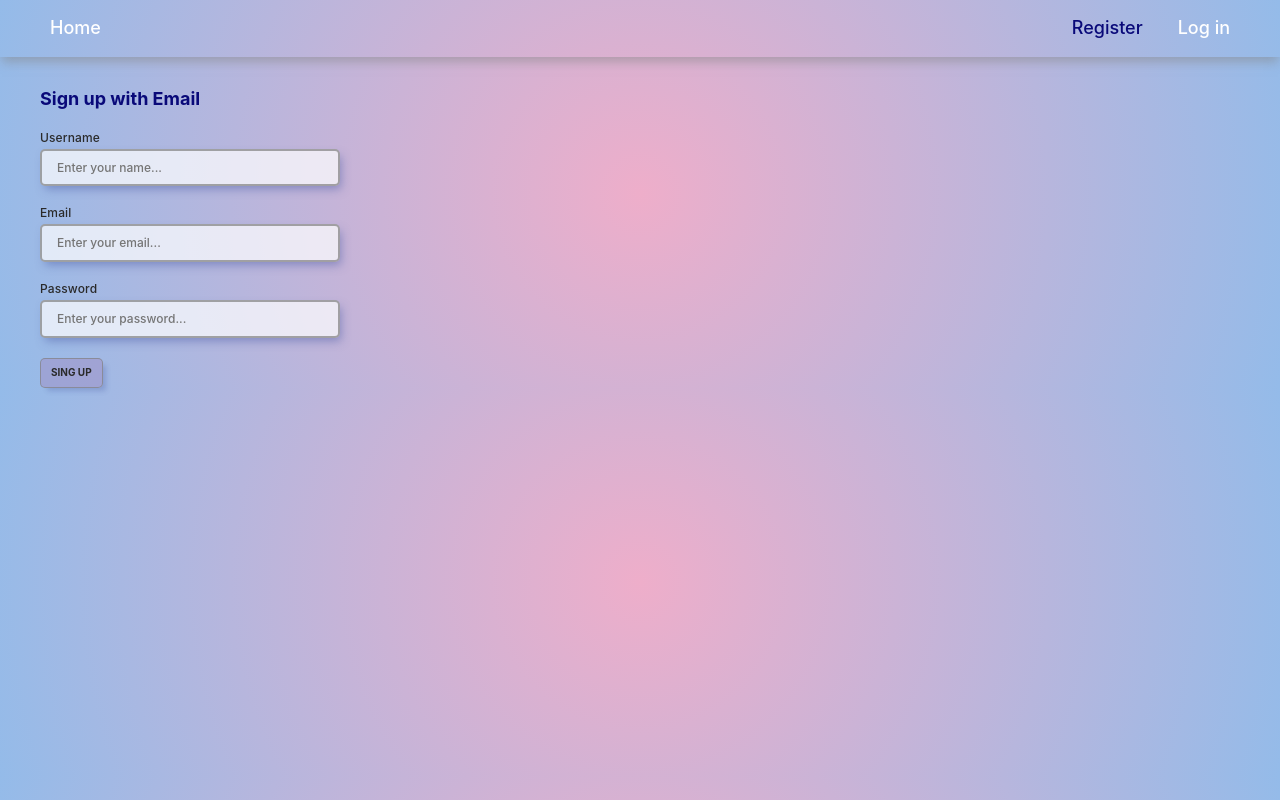
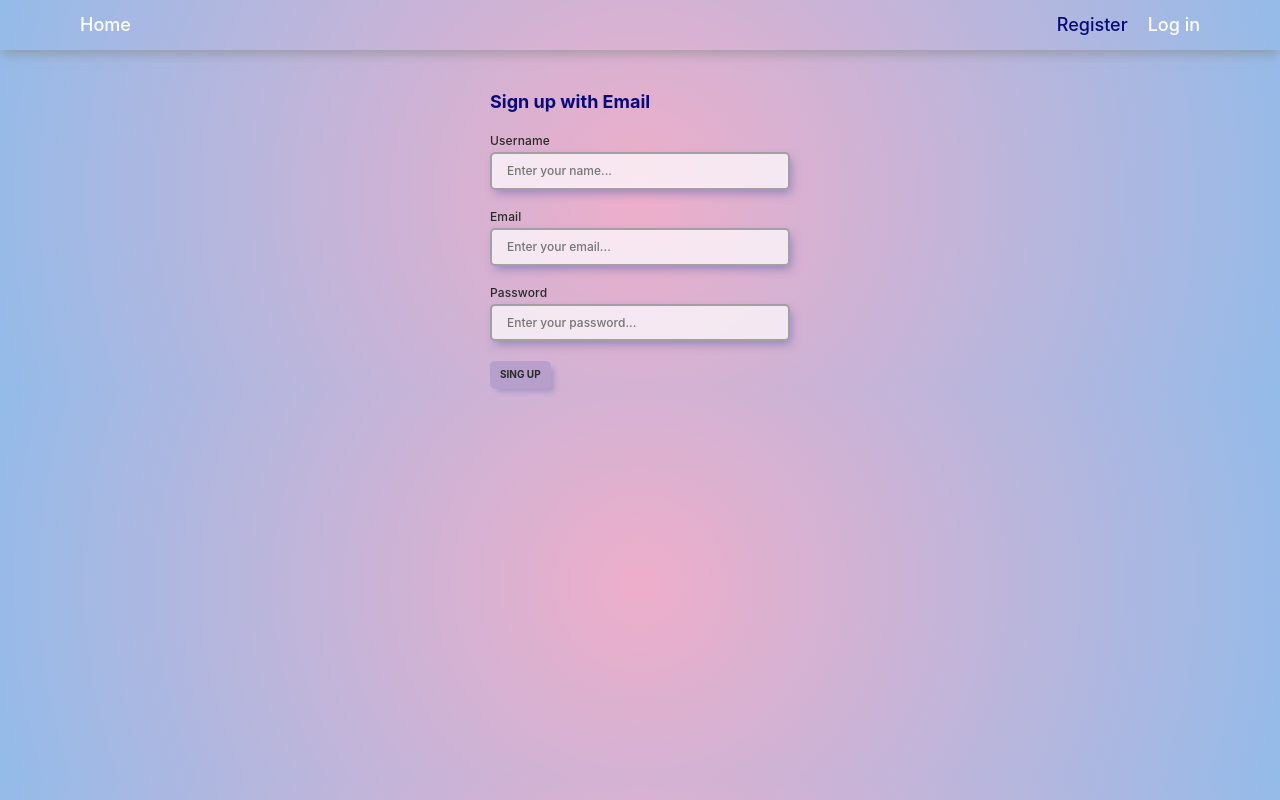
Before and after one commit to JuliaGolban/goit-react-hw-08-phonebook, a React (Create React App) app: page /goit-react-hw-08-phonebook/register in a window 1280 px wide. Built offline with nearby package versions, Linux system fonts and the light colour scheme.

Commit message:
fix positions

```diff
--- a/src/components/AppBar/AppBar.styled.js
+++ b/src/components/AppBar/AppBar.styled.js
@@ -4,6 +4,7 @@ import { NavLink } from 'react-router-dom';
 const Header = styled.header`
   display: inline-flex;
   width: 100vw;
+  min-height: 50px;
   padding: 10px 0;
 
   border-bottom: 5px;
@@ -11,25 +12,46 @@ const Header = styled.header`
 
   & > div {
     display: inline-flex;
+    flex-direction: row;
     justify-content: space-between;
-    max-width: 100vw;
+    align-items: center;
+    gap: 15px;
+    width: 100vw;
+
+    @media screen and (min-width: 768px) {
+      max-width: 1200px;
+    }
   }
 `;
 
 const PageNav = styled.nav`
   display: flex;
-  gap: 15px;
+  gap: 10px;
+
+  @media screen and (min-width: 320px) {
+    gap: 15px;
+  }
+
+  @media screen and (min-width: 768px) {
+    gap: 20px;
+  }
 `;
 
 const AuthNav = styled.nav`
   display: flex;
-  gap: 15px;
+  gap: 10px;
+
+  @media screen and (min-width: 320px) {
+    gap: 15px;
+  }
+
+  @media screen and (min-width: 768px) {
+    gap: 20px;
+  }
 `;
 
 const StyledNavLink = styled(NavLink)`
-  padding: 8px 10px;
-
-  font-size: 16px;
+  font-size: 14px;
   font-weight: 500;
   text-decoration: none;
 
@@ -42,18 +64,10 @@ const StyledNavLink = styled(NavLink)`
 
   &.active {
     color: rgb(9 9 121);
-    /* background-color: rgb(255 255 255 / 30%);
-    box-shadow: 5px 5px 5px -2px rgb(132 132 132 / 20%) inset,
-      -5px 5px 5px -2px rgb(132 132 132 / 20%) inset,
-      -5px -5px 5px -2px rgb(132 132 132 / 20%) inset; */
   }
   :hover:not(.active),
   :focus-visible:not(.active) {
     color: rgb(9 9 121);
-    /* background-color: rgb(255 255 255 / 30%);
-    box-shadow: 5px 5px 5px -2px rgb(132 132 132 / 20%) inset,
-      -5px 5px 5px -2px rgb(132 132 132 / 20%) inset,
-      -5px -5px 5px -2px rgb(132 132 132 / 20%) inset; */
   }
 `;
 
--- a/src/components/ContactsFilter/ContactsFilter.styled.js
+++ b/src/components/ContactsFilter/ContactsFilter.styled.js
@@ -2,14 +2,7 @@ import styled from 'styled-components';
 import { Field, Label, Input } from '../base/Form.styled';
 
 const FieldFilter = styled(Field)``;
-
-const LabelFilter = styled(Label)`
-  font-size: 12px;
-`;
-
-const InputFilter = styled(Input)`
-  width: 250px;
-  padding: 5px 10px;
-`;
+const LabelFilter = styled(Label)``;
+const InputFilter = styled(Input)``;
 
 export { FieldFilter, LabelFilter, InputFilter };
--- a/src/components/ContactsList/ContactsList.styled.js
+++ b/src/components/ContactsList/ContactsList.styled.js
@@ -1,7 +1,10 @@
 import styled from 'styled-components';
 
 const List = styled.ul`
-  width: 300px;
+  width: calc(100vw - 40px);
+  @media screen and (min-width: 320px) {
+    max-width: 300px;
+  }
 `;
 
 const Notify = styled.p`
--- a/src/components/UserMenu/UserMenu.styled.js
+++ b/src/components/UserMenu/UserMenu.styled.js
@@ -3,19 +3,29 @@ import styled from 'styled-components';
 const Box = styled.div`
   display: flex;
   align-items: center;
-  gap: 15px;
+  gap: 5px;
+
+  @media screen and (min-width: 320px) {
+    gap: 10px;
+  }
+
+  @media screen and (min-width: 768px) {
+    gap: 15px;
+  }
 `;
 
 const Text = styled.p`
-  font-size: 16px;
+  font-size: 14px;
   font-weight: 500;
   color: rgb(9 9 121);
+
+  @media screen and (min-width: 768px) {
+    font-size: 18px;
+  }
 `;
 
 const LogOutBtn = styled.button`
-  padding: 3px 5px;
-
-  font-size: 16px;
+  font-size: 14px;
   font-weight: 500;
 
   color: rgb(255 255 255);
--- a/src/components/base/CommonStyle.styled.js
+++ b/src/components/base/CommonStyle.styled.js
@@ -1,30 +1,28 @@
 import styled from 'styled-components';
 
 const Container = styled.div`
+  display: ${props => props.display || 'flex'};
+  flex-direction: ${props => props.flexDirection || 'column'};
+  align-items: ${props => props.alignItems || 'center'};
+  justify-content: c ${props => props.justifyContent || 'center'};
   width: 100%;
   margin: 0 auto;
   padding: 0 20px;
 
-  @media screen and (min-width: 320px) {
-    max-width: 320px;
-  }
-
   @media screen and (min-width: 768px) {
-    max-width: 768px;
     padding: 0 40px;
+    justify-content: space-evenly;
+    flex-direction: row;
+    align-items: flex-start;
   }
 
   @media screen and (min-width: 1280px) {
-    max-width: 1280px;
+    max-width: 1200px;
   }
 `;
+
 const Section = styled.section`
-  display: flex;
-  flex-direction: column;
-  align-items: center;
-  justify-content: center;
-  padding-top: 30px;
-  margin: ${props => props.margin || '0'};
+  margin: ${props => props.margin || '40px 0 0 0'};
 `;
 
 const Title = styled.h1`
--- a/src/components/base/Form.styled.js
+++ b/src/components/base/Form.styled.js
@@ -66,7 +66,8 @@ const Submit = styled.button`
 
   background-color: rgba(160, 141, 196, 0.5);
   border-radius: 5px;
-  border: 1px solid rgba(128, 128, 128, 0.7);
+  border: none;
+  /* border: 1px solid rgba(128, 128, 128, 0.7); */
   box-shadow: 5px 5px 5px -2px rgba(75, 92, 165, 0.3);
   cursor: pointer;
 
@@ -74,7 +75,8 @@ const Submit = styled.button`
   &:focus,
   &:active {
     background-color: rgba(9, 9, 121, 0.3);
-    border: 1px solid rgba(128, 128, 128);
+    border: none;
+    /* border: 1px solid rgba(128, 128, 128); */
     box-shadow: 1px -1px 10px -2px rgba(75, 92, 165, 0.3) inset;
   }
 `;
--- a/src/components/base/GlobalStyle.js
+++ b/src/components/base/GlobalStyle.js
@@ -10,8 +10,7 @@ export const GlobalStyle = createGlobalStyle`
   -webkit-font-smoothing: antialiased;
   -moz-osx-font-smoothing: grayscale;
 
-background: rgb(238,174,202);
-background: radial-gradient(circle, rgba(238,174,202,1) 0%, rgba(148,187,233,1) 100%);
+background: radial-gradient(circle, rgb(238,174,202) 0%, rgb(148,187,233) 100%);
 }
 
   code {
--- a/src/pages/Contacts.jsx
+++ b/src/pages/Contacts.jsx
@@ -12,22 +12,20 @@ const Contacts = () => {
   return (
     <main>
       <SEO title="Contacts" description="You can create your contacts list" />
+      <Container>
         <Section>
           <Title as="h1" hidden>
             Phonebook
           </Title>
-        <Container>
           <Title as="h2">New contact</Title>
           <ContactForm />
-        </Container>
         </Section>
         <Section>
-        <Container>
           <Title as="h2">Contacts</Title>
           <Filter />
           <ContactList />
+        </Section>
       </Container>
-      </Section>
     </main>
   );
 };
--- a/src/pages/Home.jsx
+++ b/src/pages/Home.jsx
@@ -4,13 +4,13 @@ import { Container, Section, Title } from 'components/base/CommonStyle.styled';
 const Home = () => {
   return (
     <Container>
-      <Section margin="calc(30%) 0 0 0">
-        <Title size="36px" margin="0 0 20px 0" position="center">
+      <Section margin="calc(15%) 0 0 0">
+        <Title size="30px" margin="0 0 20px 0" position="center">
           Welcome to the <br />
+          <RiContactsBookFill size={20} fill="rgb(9 9 121)" />
           <b> Phonebook</b> - <br />
           Contacts manager
         </Title>
-        <RiContactsBookFill size={50} fill="rgb(9 9 121)" />
       </Section>
     </Container>
   );
--- a/src/pages/Login.jsx
+++ b/src/pages/Login.jsx
@@ -6,12 +6,12 @@ const Login = () => {
   return (
     <main>
       <SEO title="Login" description="You can login to your account" />
-      <Section>
-        <Container>
+      <Container>
+        <Section>
           <Title>Log in to your account</Title>
           <LoginForm />
-        </Container>
-      </Section>
+        </Section>
+      </Container>
     </main>
   );
 };
--- a/src/pages/Register.jsx
+++ b/src/pages/Register.jsx
@@ -9,12 +9,12 @@ const Register = () => {
         title="Registration"
         description="You can register using your email"
       />
-      <Section>
-        <Container>
+      <Container>
+        <Section>
           <Title>Sign up with Email</Title>
           <RegisterForm />
-        </Container>
-      </Section>
+        </Section>
+      </Container>
     </main>
   );
 };
```
Lines whose indentation alone changed are shown as unchanged.
